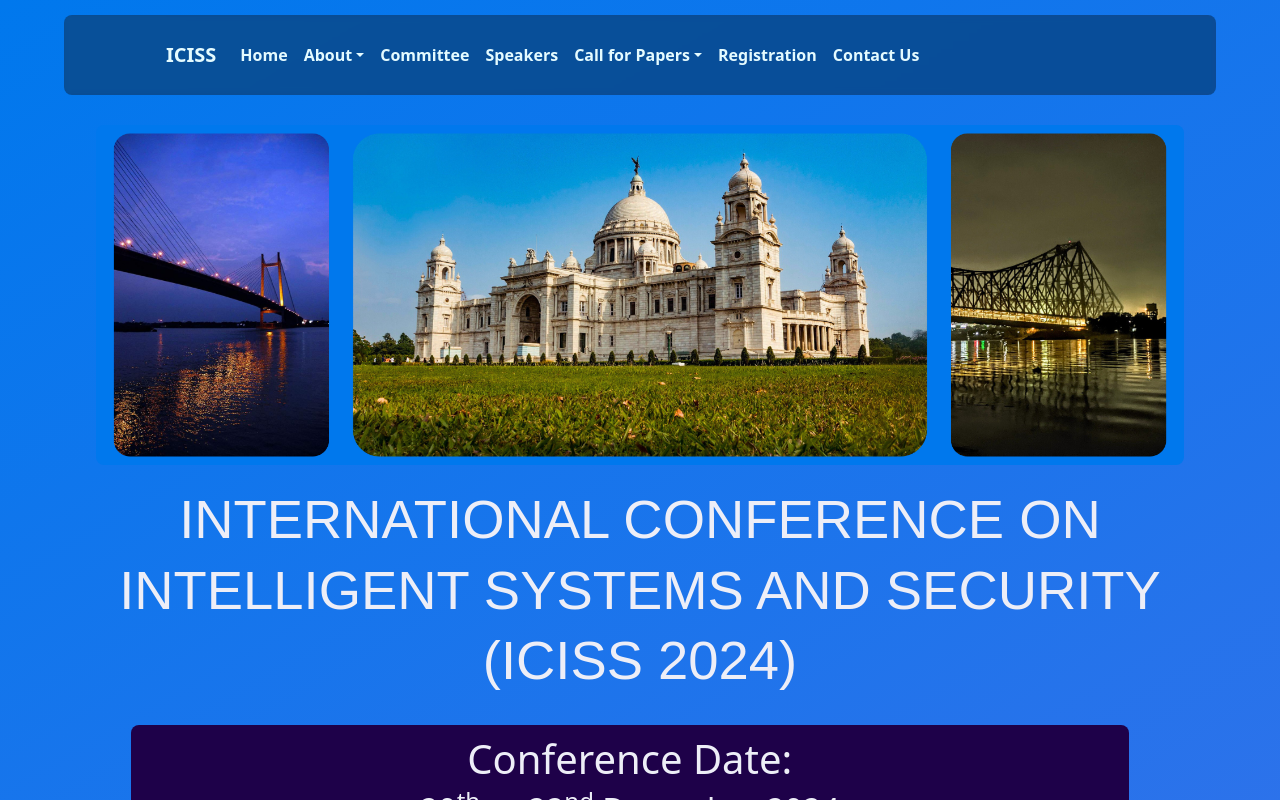
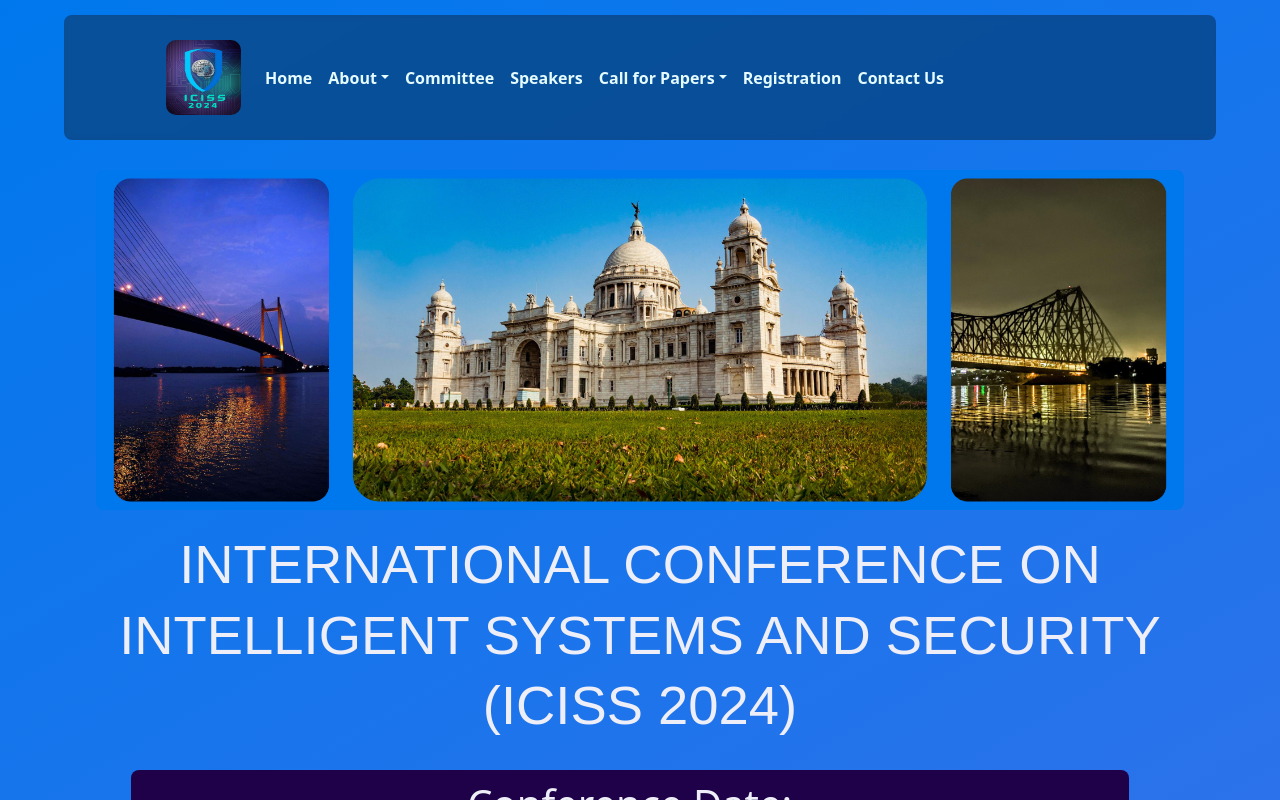
Before and after one commit to techlism/ICISS-2024-Website, a React (Create React App) app: page / in a window 1280 px wide. Shown: the top 800 px of the page. Built offline with nearby package versions, Linux system fonts and the light colour scheme; a web font is replaced by a local one.

Commit message:
some updates

```diff
--- a/public/index.html
+++ b/public/index.html
@@ -2,14 +2,14 @@
 <html lang="en">
   <head>
     <meta charset="utf-8" />
-    <!-- <link rel="icon" href="%PUBLIC_URL%/favicon.ico" /> -->
+    <link rel="icon" href="%PUBLIC_URL%/icisslogo.png"/>
     <meta name="viewport" content="width=device-width, initial-scale=1" />
     <meta name="theme-color" content="#000000" />
     <!-- <meta
       name="description"
       content="Web site created using create-react-app"
     /> -->
-    <link rel="apple-touch-icon" href="%PUBLIC_URL%/logo192.png" />
+    <link rel="apple-touch-icon" href="%PUBLIC_URL%/icisslogo.png"/>
     <!--
       manifest.json provides metadata used when your web app is installed on a
       user's mobile device or desktop. See https://developers.google.com/web/fundamentals/web-app-manifest/
--- a/src/components/Navbar.css
+++ b/src/components/Navbar.css
@@ -14,9 +14,13 @@
     margin-left: 5vw;
     margin-right: 5vw;
 }
+#iciss-logo{
+    max-width: 75px;
+    max-height: 75px;
+    border-radius: 10px;
+}
 @media only screen and (max-width: 450px) {
     #nav-bar{
         padding:20px;
     }
-
 }
--- a/src/components/Navbar.jsx
+++ b/src/components/Navbar.jsx
@@ -1,5 +1,5 @@
 import React from 'react';
-
+import icisslogo from './../assets/icisslogo.png';
 import 'bootstrap/dist/css/bootstrap.min.css';
 import 'bootstrap/dist/js/bootstrap.bundle.min.js';
 import 'jquery/dist/jquery.min.js';
@@ -10,7 +10,9 @@ const Navbar = () => {
     return (
     <nav className="navbar navbar-expand-lg" id='nav-bar'>
       <div className="container-fluid" id='nav-container'>
-        <NavLink className="navbar-brand" to="/" style={{color:'#E4FBFF'}}>ICISS</NavLink>
+        <NavLink className="navbar-brand" to="/" style={{color:'#E4FBFF'}}>
+          <img src={icisslogo} alt="iciss-logo" id='iciss-logo'/>
+        </NavLink>
         <button className="navbar-toggler" type="button" data-bs-toggle="collapse" data-bs-target="#navbarSupportedContent" aria-controls="navbarSupportedContent" aria-expanded="false" aria-label="Toggle navigation" style={{filter:'invert(100%)'}}>
           <span className="navbar-toggler-icon"></span>
         </button>
```
Also changed, not shown: public/icisslogo.png (added), src/assets/icisslogo.png (added).
